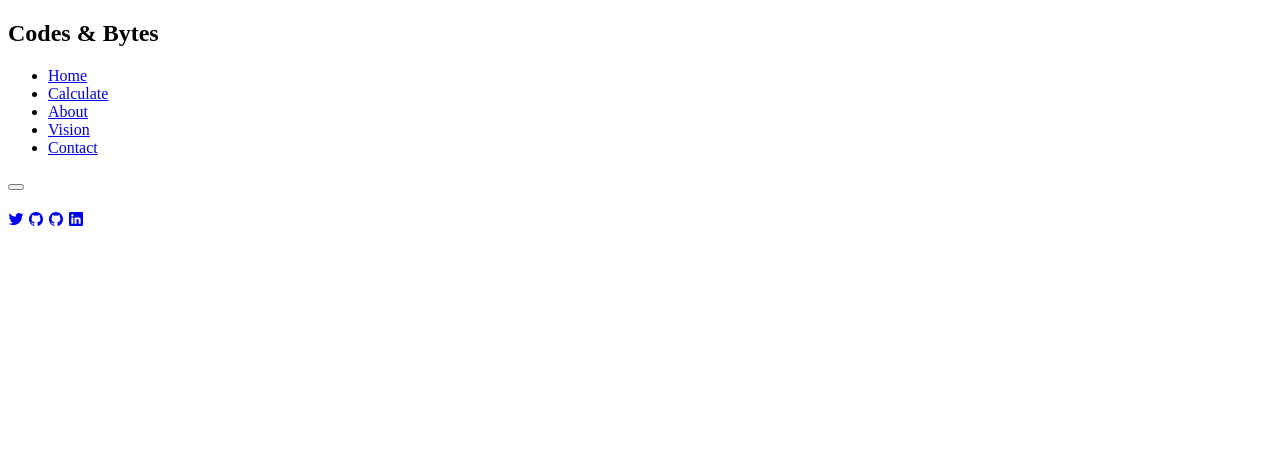
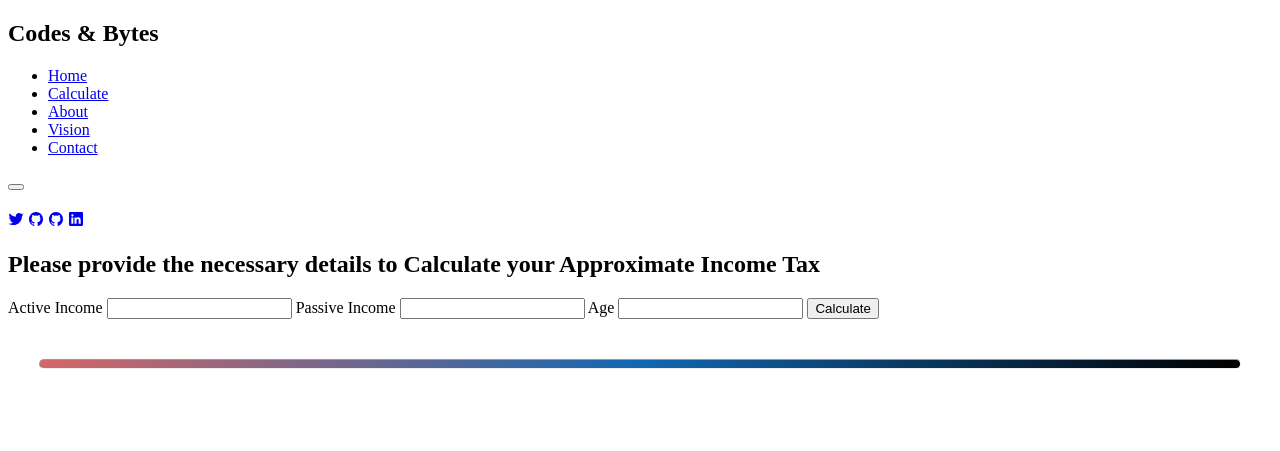
Before and after one commit to vrithikaboggarapu/TaxEase, a Python web app: template templates/index.html in a window 1280 px wide. Shown: the top 451 px of the page. Run offline with Jinja, Linux system fonts and the light colour scheme; the template is opened without the code that fills it, so the values that code supplies are empty; some libraries are stand-ins or nearby versions.

Commit message:
added calculator

```diff
--- a/templates/index.html
+++ b/templates/index.html
@@ -77,3 +77,32 @@
           </div>
         </div>
       </section>
+
+     <!--Calculation Section-->
+     <section name="Calc" id="Calc">
+        <div class="container"></div>
+        <h1 class="Heading1">Please provide the necessary details to Calculate your Approximate Income Tax</h1>
+        <form class="calc" name="calc" id="calc-form" method="POST">
+          <label class="Labells" for="num1">Active Income</label>
+          <input class="form-input1" type="text" id="num1" name="num1" oninput="this.value = this.value.replace(/[^0-9]/g, '')">
+
+          <label class="Labells" for="num2">Passive Income</label>
+          <input class="form-input1" type="text" id="num2" name="num2" oninput="this.value = this.value.replace(/[^0-9]/g, '')">
+
+          <label class="Labells" for="num3">Age</label>
+          <input class="form-input1" type="text" id="num3" name="num3" oninput="this.value = this.value.replace(/[^0-9]/g, '')">
+
+          <!-- Submit button -->
+          <button type="submit" class="submit-button">Calculate</button>
+      </form>
+
+        {% if tax %}
+        <div>
+            <p>{{ tax }}</p>
+        </div>
+        {% endif %}
+      </div>
+      </section>
+
+
+      <hr style="width: 95%; display: flex; margin: auto; margin-bottom: 30px;margin-top: 40px; height: 8px;border-radius: 8px; background: linear-gradient(to right,#d56666,#1167b1,black);">
```
